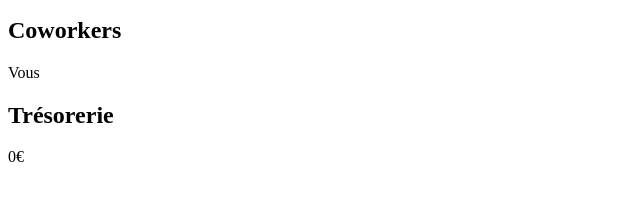
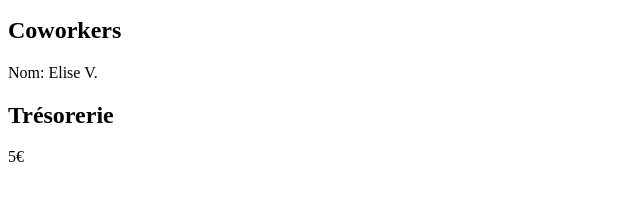
Before and after one commit to Albob/coworking-simulator, a plain HTML site: page index.html in a window 1280 px wide. Shown: the part 148-348 px from the top of the page, 0-640 px from the left. Drawn offline with Linux system fonts and the light colour scheme; the site is published under a folder, as on GitHub Pages, so addresses that start at the root find nothing.

Commit message:
Fix js inclusion on index page

```diff
--- a/index.html
+++ b/index.html
@@ -4,7 +4,7 @@
 <head>
   <meta charset="utf-8">
   <title>Coworking Simulator</title>
-  <script type="module" src="/game.js"></script>
+  <script type="module" src="game.js"></script>
 </head>
 
 <body>
```
